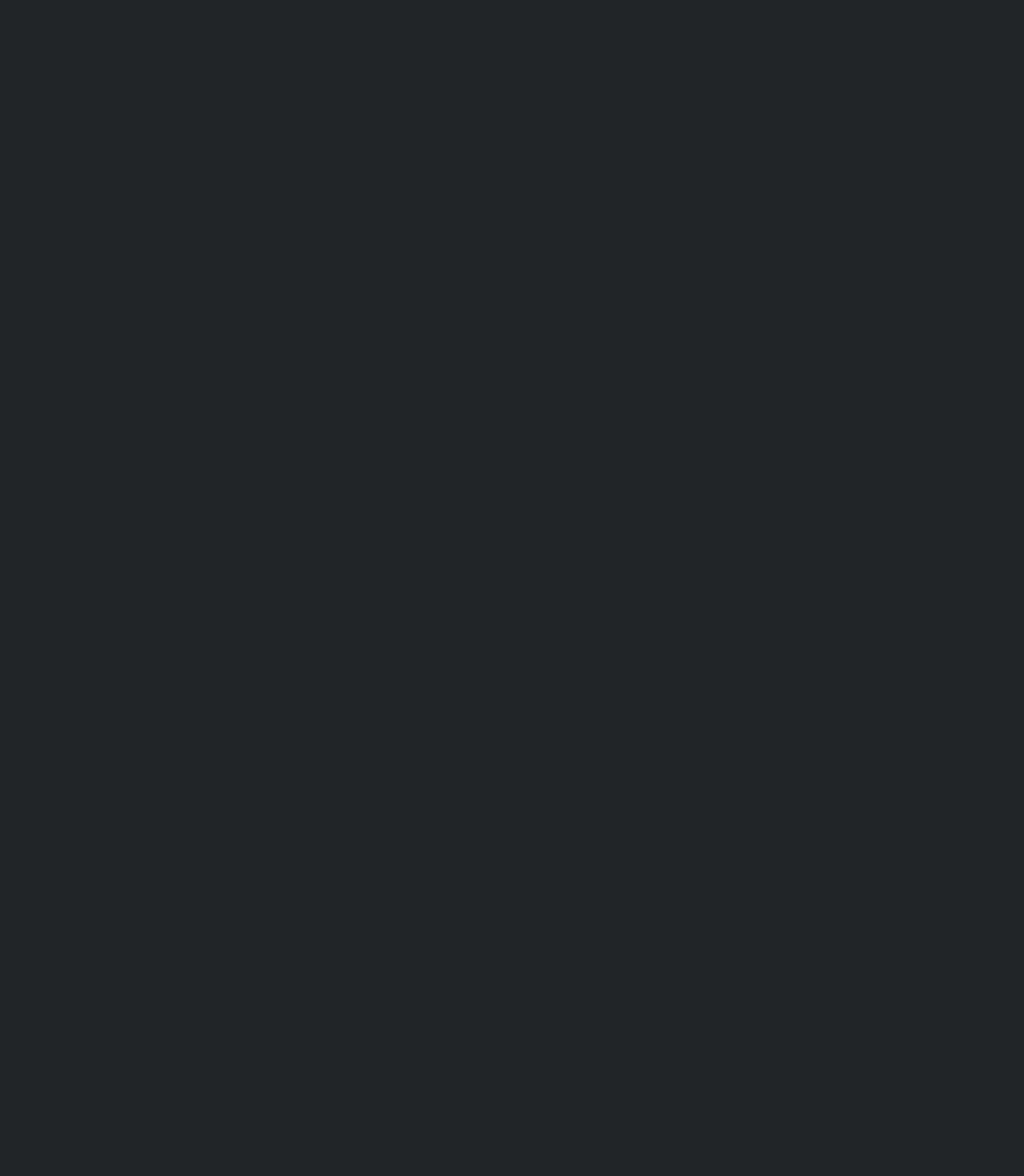
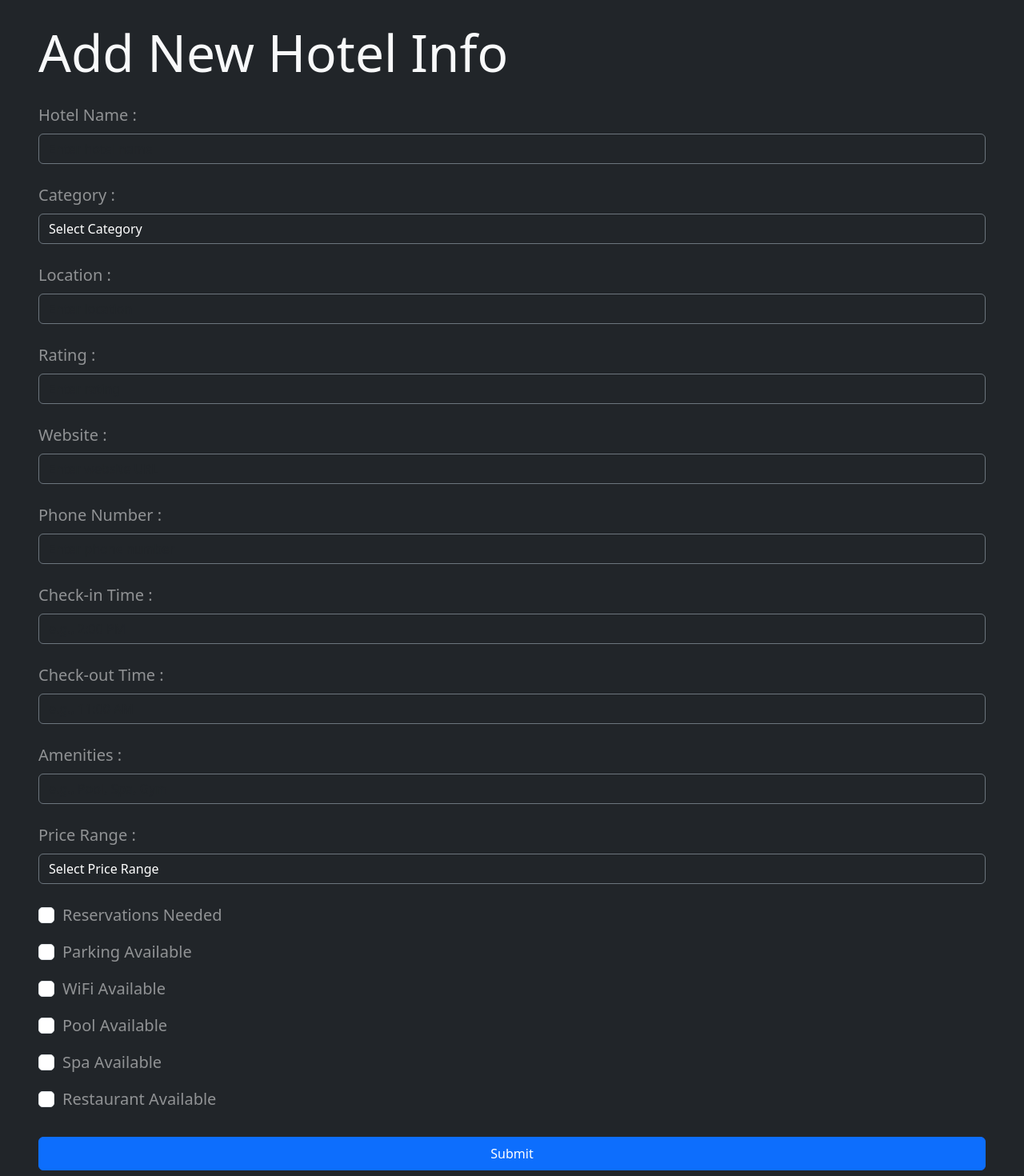
Before and after one commit to Zann-Dot/BI-Lessons, a React (Vite) app: page /hotels/submit in a window 1280 px wide. Before the commit this address had no page. Shown: the part 20-1490 px from the top of the page at 80% size. Before the commit the page ends 800 px from the top, so only its background shows below. Built offline with nearby package versions, Linux system fonts and the light colour scheme; no server answers.

Commit message:
feat: implement form submission pages for hotels, movies, and books with data fetching integration

```diff
--- a/src/App.jsx
+++ b/src/App.jsx
@@ -3,6 +3,7 @@ import Books from "./lessons/BI1.1 HW1/Books";
 import Hotels from "./lessons/BI1.1 HW2/Hotels";
 import MovieFormSubmit from "./lessons/BI1.2 CW/MovieFormSubmit";
 import BookFormSubmit from "./lessons/BI1.2 HW1/BookFormSubmit";
+import HotelFormSubmit from "./lessons/BI1.2 HW2/HotelFormSubmit";
 import { Route, Routes } from "react-router";
 
 function App() {
@@ -15,6 +16,7 @@ function App() {
         <Route path="/hotels" element={<Hotels />} />
         <Route path="/movies/submit" element={<MovieFormSubmit />} />
         <Route path="/books/submit" element={<BookFormSubmit />} />
+        <Route path="/hotels/submit" element={<HotelFormSubmit />} />
       </Routes>
     </>
   );
--- a/src/lessons/BI1.1 HW2/Hotels.jsx
+++ b/src/lessons/BI1.1 HW2/Hotels.jsx
@@ -1,3 +1,4 @@
+import { Link } from "react-router";
 import useFetch from "../../useFetch";
 import HotelName from "./HotelName";
 
@@ -21,6 +22,9 @@ export default function Hotels() {
         ))}
       </ul>
       <HotelName name={"New Hotel"} />
+      <Link to="/hotels/submit" className="btn btn-primary mt-4">
+        Add New Hotel
+      </Link>
     </div>
   );
 }
--- a/src/lessons/BI1.2 CW/MovieFormSubmit.jsx
+++ b/src/lessons/BI1.2 CW/MovieFormSubmit.jsx
@@ -25,9 +25,9 @@ export default function MovieFormSubmit() {
     const data = new FormData(e.target);
     const title = data.get("title");
     const releaseYear = parseInt(data.get("releaseYear"));
-    const genre = data.get("genre").split(" ");
+    const genre = data.get("genre").split(",");
     const director = data.get("director");
-    const actor = data.get("actor").split(" ");
+    const actor = data.get("actor").split(",");
     const language = data.get("language");
     const country = data.get("country");
     const rating = parseFloat(data.get("rating"));
--- a/src/lessons/BI1.2 HW1/BookFormSubmit.jsx
+++ b/src/lessons/BI1.2 HW1/BookFormSubmit.jsx
@@ -26,7 +26,7 @@ export default function BookFormSubmit() {
     const title = data.get("title");
     const author = data.get("author");
     const publishedYear = parseInt(data.get("publishedYear"));
-    const genre = data.get("genre").split(" ");
+    const genre = data.get("genre").split(",");
     const language = data.get("language");
     const country = data.get("country");
     const rating = parseFloat(data.get("rating"));
--- /dev/null
+++ b/src/lessons/BI1.2 HW2/HotelFormSubmit.jsx
@@ -0,0 +1,286 @@
+import useFetch from "../../useFetch";
+
+export default function HotelFormSubmit() {
+  const { data, loading, error } = useFetch("http://localhost:3000/hotels");
+
+  const addHotelDetails = async (hotelDetails) => {
+    try {
+      const response = await fetch("http://localhost:3000/hotels", {
+        method: "POST",
+        headers: { "Content-Type": "application/json" },
+        body: JSON.stringify(hotelDetails),
+      });
+
+      if (!response.ok) {
+        const err = await response.json().then((res) => res.error);
+        throw new Error(err);
+      }
+    } catch (error) {
+      console.error(error);
+    }
+  };
+
+  const handleSubmit = (e) => {
+    e.preventDefault();
+    const formData = new FormData(e.target);
+    const name = formData.get("name");
+    const category = formData.get("category");
+    const location = formData.get("location");
+    const rating = parseFloat(formData.get("rating"));
+    const website = formData.get("website");
+    const phoneNumber = formData.get("phoneNumber");
+    const checkInTime = formData.get("checkInTime");
+    const checkOutTime = formData.get("checkOutTime");
+    const amenities = formData.get("amenities").split(",");
+    const priceRange = formData.get("priceRange");
+    const reservationsNeeded = formData.get("reservationsNeeded") === "on";
+    const isParkingAvailable = formData.get("isParkingAvailable") === "on";
+    const isWifiAvailable = formData.get("isWifiAvailable") === "on";
+    const isPoolAvailable = formData.get("isPoolAvailable") === "on";
+    const isSpaAvailable = formData.get("isSpaAvailable") === "on";
+    const isRestaurantAvailable =
+      formData.get("isRestaurantAvailable") === "on";
+
+    const hotelDetails = {
+      name,
+      category,
+      location,
+      rating,
+      website,
+      phoneNumber,
+      checkInTime,
+      checkOutTime,
+      amenities,
+      priceRange,
+      reservationsNeeded,
+      isParkingAvailable,
+      isWifiAvailable,
+      isPoolAvailable,
+      isSpaAvailable,
+      isRestaurantAvailable,
+    };
+
+    if (
+      !name ||
+      !category ||
+      !location ||
+      !phoneNumber ||
+      !checkInTime ||
+      !checkOutTime ||
+      !priceRange
+    ) {
+      alert("Please fill all the required fields");
+      return;
+    } else {
+      addHotelDetails(hotelDetails);
+    }
+  };
+
+  return (
+    <div>
+      <h1 className="display-3 mb-4">Add New Hotel Info</h1>
+      <form onSubmit={handleSubmit} className="d-grid">
+        <label className="form-label fs-5 text-white-50">Hotel Name :</label>
+        <input
+          type="text"
+          className="form-control bg-dark text-white border-secondary"
+          name="name"
+          placeholder="Enter hotel name"
+          required
+        />
+        <br />
+
+        <label className="form-label fs-5 text-white-50">Category :</label>
+        <select
+          className="form-control bg-dark text-white border-secondary"
+          name="category"
+          required
+        >
+          <option value="">Select Category</option>
+          <option value="Budget">Budget</option>
+          <option value="Mid-Range">Mid-Range</option>
+          <option value="Luxury">Luxury</option>
+          <option value="Boutique">Boutique</option>
+          <option value="Resort">Resort</option>
+          <option value="Other">Other</option>
+        </select>
+        <br />
+
+        <label className="form-label fs-5 text-white-50">Location :</label>
+        <input
+          type="text"
+          className="form-control bg-dark text-white border-secondary"
+          placeholder="Enter location"
+          name="location"
+          required
+        />
+        <br />
+
+        <label className="form-label fs-5 text-white-50">Rating :</label>
+        <input
+          type="number"
+          step="0.1"
+          className="form-control bg-dark text-white border-secondary"
+          placeholder="Enter rating"
+          name="rating"
+        />
+        <br />
+
+        <label className="form-label fs-5 text-white-50">Website :</label>
+        <input
+          type="text"
+          className="form-control bg-dark text-white border-secondary"
+          placeholder="Enter website URL"
+          name="website"
+        />
+        <br />
+
+        <label className="form-label fs-5 text-white-50">Phone Number :</label>
+        <input
+          type="text"
+          className="form-control bg-dark text-white border-secondary"
+          placeholder="Enter phone number"
+          name="phoneNumber"
+          required
+        />
+        <br />
+
+        <label className="form-label fs-5 text-white-50">Check-in Time :</label>
+        <input
+          type="text"
+          className="form-control bg-dark text-white border-secondary"
+          placeholder="e.g., 2:00 PM"
+          name="checkInTime"
+          required
+        />
+        <br />
+
+        <label className="form-label fs-5 text-white-50">
+          Check-out Time :
+        </label>
+        <input
+          type="text"
+          className="form-control bg-dark text-white border-secondary"
+          placeholder="e.g., 11:00 AM"
+          name="checkOutTime"
+          required
+        />
+        <br />
+
+        <label className="form-label fs-5 text-white-50">Amenities :</label>
+        <input
+          type="text"
+          className="form-control bg-dark text-white border-secondary"
+          placeholder="e.g., Pool, Spa, Gym"
+          name="amenities"
+        />
+        <br />
+
+        <label className="form-label fs-5 text-white-50">Price Range :</label>
+        <select
+          className="form-control bg-dark text-white border-secondary"
+          name="priceRange"
+          required
+        >
+          <option value="">Select Price Range</option>
+          <option value="$ (0-10)">$ (0-10)</option>
+          <option value="$$ (11-30)">$$ (11-30)</option>
+          <option value="$$$ (31-60)">$$$ (31-60)</option>
+          <option value="$$$$ (61+)">$$$$ (61+)</option>
+          <option value="Other">Other</option>
+        </select>
+        <br />
+
+        <div className="form-check mb-3 fs-5 text-white-50">
+          <input
+            type="checkbox"
+            className="form-check-input"
+            name="reservationsNeeded"
+            id="reservationsNeeded"
+          />
+          <label className="form-check-label" htmlFor="reservationsNeeded">
+            Reservations Needed
+          </label>
+        </div>
+
+        <div className="form-check mb-3 fs-5 text-white-50">
+          <input
+            type="checkbox"
+            className="form-check-input"
+            name="isParkingAvailable"
+            id="isParkingAvailable"
+          />
+          <label className="form-check-label" htmlFor="isParkingAvailable">
+            Parking Available
+          </label>
+        </div>
+
+        <div className="form-check mb-3 fs-5 text-white-50">
+          <input
+            type="checkbox"
+            className="form-check-input"
+            name="isWifiAvailable"
+            id="isWifiAvailable"
+          />
+          <label className="form-check-label" htmlFor="isWifiAvailable">
+            WiFi Available
+          </label>
+        </div>
+
+        <div className="form-check mb-3 fs-5 text-white-50">
+          <input
+            type="checkbox"
+            className="form-check-input"
+            name="isPoolAvailable"
+            id="isPoolAvailable"
+          />
+          <label className="form-check-label" htmlFor="isPoolAvailable">
+            Pool Available
+          </label>
+        </div>
+
+        <div className="form-check mb-3 fs-5 text-white-50">
+          <input
+            type="checkbox"
+            className="form-check-input"
+            name="isSpaAvailable"
+            id="isSpaAvailable"
+          />
+          <label className="form-check-label" htmlFor="isSpaAvailable">
+            Spa Available
+          </label>
+        </div>
+
+        <div className="form-check mb-3 fs-5 text-white-50">
+          <input
+            type="checkbox"
+            className="form-check-input"
+            name="isRestaurantAvailable"
+            id="isRestaurantAvailable"
+          />
+          <label className="form-check-label" htmlFor="isRestaurantAvailable">
+            Restaurant Available
+          </label>
+        </div>
+
+        <button type="submit" className="btn btn-primary px-3 py-2 mt-3">
+          Submit
+        </button>
+      </form>
+
+      <div className="container my-5">
+        <h3 className="display-5 text-center mb-4">Hotels List</h3>
+        <ul className="list-group">
+          {data?.map((hotel) => (
+            <li
+              key={hotel._id}
+              className="list-group-item bg-dark text-white-50 border-secondary"
+            >
+              {hotel.name}
+            </li>
+          ))}
+        </ul>
+      </div>
+    </div>
+  );
+}
```
